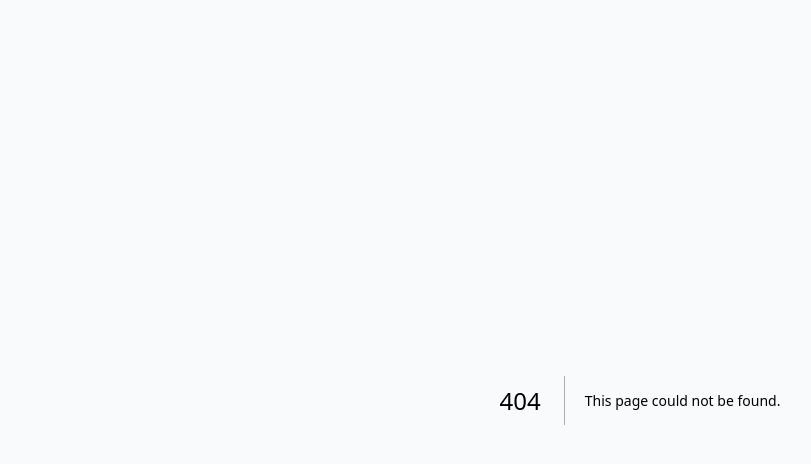
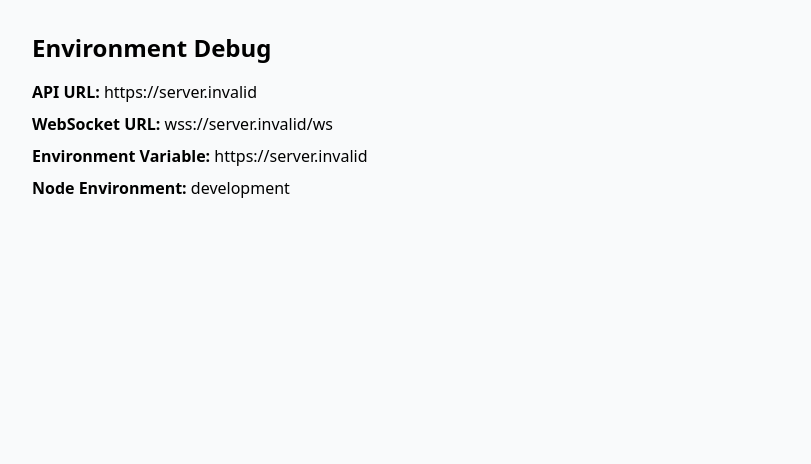
Before and after one commit to abhit2code/QuickPoll, a Next.js app in the folder frontend/: page /debug in a window 1280 px wide. Before the commit this address had no page. Shown: the top 464 px of the page, without its empty margins (0-811 px from the left). Built offline with nearby package versions, Linux system fonts and the light colour scheme; no server answers.

Commit message:
added  conf

```diff
--- /dev/null
+++ b/frontend/app/debug/page.tsx
@@ -0,0 +1,17 @@
+'use client'
+
+import { config } from '@/lib/config'
+
+export default function DebugPage() {
+  return (
+    <div className="p-8">
+      <h1 className="text-2xl font-bold mb-4">Environment Debug</h1>
+      <div className="space-y-2">
+        <p><strong>API URL:</strong> {config.apiUrl}</p>
+        <p><strong>WebSocket URL:</strong> {config.wsUrl}</p>
+        <p><strong>Environment Variable:</strong> {process.env.NEXT_PUBLIC_API_URL || 'NOT SET'}</p>
+        <p><strong>Node Environment:</strong> {process.env.NODE_ENV}</p>
+      </div>
+    </div>
+  )
+}
--- a/frontend/components/Header.tsx
+++ b/frontend/components/Header.tsx
@@ -3,6 +3,7 @@
 import { useState, useEffect } from 'react'
 import { Search, Plus, Menu } from 'lucide-react'
 import { api } from '@/lib/api'
+import { config } from '@/lib/config'
 
 interface HeaderProps {
   onNewPoll: () => void
@@ -16,6 +17,8 @@ export default function Header({ onNewPoll, onToggleSidebar, onSearch, connected
   const [connectionCount, setConnectionCount] = useState(0)
 
   useEffect(() => {
+    console.log('🔧 Header - API Config:', config.apiUrl)
+
     const fetchConnections = async () => {
       try {
         const data = await api.getConnections()
--- a/frontend/hooks/useWebSocket.ts
+++ b/frontend/hooks/useWebSocket.ts
@@ -1,5 +1,6 @@
 import { useEffect, useState, useRef } from 'react'
 import { Comment } from '@/lib/api'
+import { config } from '@/lib/config'
 
 interface WebSocketMessage {
   type: string
@@ -36,9 +37,8 @@ export const useWebSocket = (onMessage: (data: WebSocketMessage) => void) => {
     // Create WebSocket only if it doesn't exist or is closed
     if (!ws || ws.readyState === WebSocket.CLOSED) {
       console.log('🟢 Creating new WebSocket connection')
-      // Use environment variable for WebSocket URL
-      const apiUrl = process.env.NEXT_PUBLIC_API_URL || 'http://localhost:8000'
-      const wsUrl = apiUrl.replace('http', 'ws') + '/ws'
+      const wsUrl = config.wsUrl
+      console.log('🔗 WebSocket URL:', wsUrl)
       ws = new WebSocket(wsUrl)
 
       ws.onopen = () => {
--- a/frontend/lib/api.ts
+++ b/frontend/lib/api.ts
@@ -1,4 +1,6 @@
-const API_BASE = process.env.NEXT_PUBLIC_API_URL || 'http://localhost:8000'
+import { config } from './config'
+
+const API_BASE = config.apiUrl
 
 export interface Comment {
   id: number
--- /dev/null
+++ b/frontend/lib/config.ts
@@ -0,0 +1,17 @@
+// Centralized configuration
+export const config = {
+  apiUrl: process.env.NEXT_PUBLIC_API_URL || 'http://localhost:8000',
+  wsUrl: (() => {
+    const apiUrl = process.env.NEXT_PUBLIC_API_URL || 'http://localhost:8000'
+    return apiUrl.replace('http', 'ws') + '/ws'
+  })()
+}
+
+// Debug logging
+if (typeof window !== 'undefined') {
+  console.log('🔧 Frontend Config:', {
+    apiUrl: config.apiUrl,
+    wsUrl: config.wsUrl,
+    env: process.env.NEXT_PUBLIC_API_URL
+  })
+}
```
